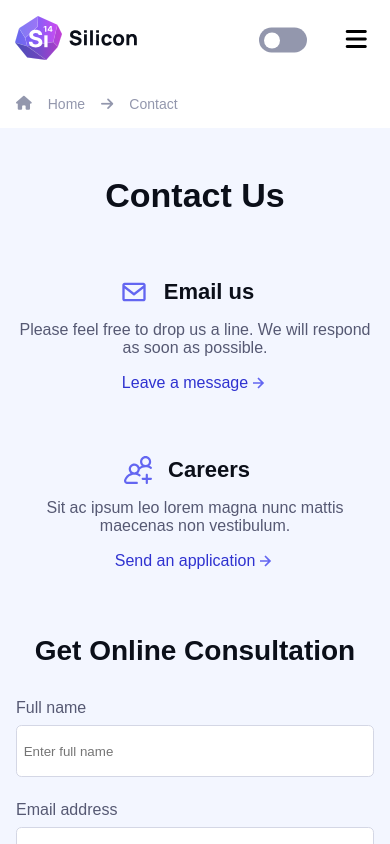
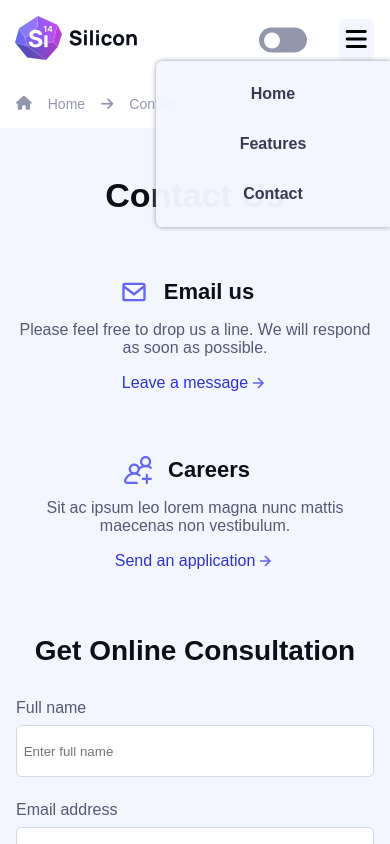
Before and after one commit to asjo-89/Silicon-React, a React (Vite) app: page /contact in a window 390 px wide. Both pictures are taken after a click on the button "Menu". Shown: the top 844 px of the page. Built offline with nearby package versions, Linux system fonts and the light colour scheme.

Commit message:
grund för mobilmeny designad

```diff
--- a/src/components/Header.jsx
+++ b/src/components/Header.jsx
@@ -2,6 +2,7 @@ import React from 'react'
 import SiliconLogo from '../images/silicon.svg'
 import SiliconLogoDark from '../images/silicon-dark.svg'
 import { NavLink, Link } from 'react-router-dom'
+import MobileMenu from './MobileMenu'
 
 const Header = () => {
   return (
@@ -23,10 +24,7 @@ const Header = () => {
                 <i className="fa-regular fa-user"></i>
                 <span>Sign in / up</span>
             </a>
-            <button className="btn-mobile-menu" aria-label="Menu">
-                <i id="mob-menu-light" className="fa-solid fa-bars"></i>
-                <i loading="lazy" id="mob-menu-dark" className="fa-solid fa-bars" style={{color: "#ededed"}}></i>
-            </button>
+            <MobileMenu />
         </div>
     </header>
   )
--- /dev/null
+++ b/src/components/MobileMenu.jsx
@@ -0,0 +1,41 @@
+import React, { useState } from 'react'
+import { Link } from 'react-router-dom'
+
+const MobileMenu = () => {
+    const [isActive, setIsActive] = useState(false)
+
+    const toggleActive = () => {
+        setIsActive(!isActive);
+    }
+
+    const [isOpen, setIsOpen] = useState(false);
+
+    const handleClick = () => {
+        setIsOpen(!isOpen);
+        toggleActive();
+    }
+
+    const closeDropDown = () => {
+        setIsOpen(false);
+    }
+
+  return (
+    <>
+        <div className="dropdown-container">
+            <button className={`btn-mobile-menu ${isActive ? 'menu-active' : ''}`} aria-label="Menu" onClick={handleClick}>
+                <i id="mob-menu-light" className="fa-solid fa-bars"></i>
+                <i loading="lazy" id="mob-menu-dark" className="fa-solid fa-bars" style={{color: "#ededed"}}></i>
+            </button>
+            {isOpen && (
+                <div className="dropdown-menu">
+                    <Link to="/" onClick={closeDropDown}><p>Home</p></Link>
+                    <Link to="/" onClick={closeDropDown}><p>Features</p></Link>
+                    <Link to="/contact" onClick={closeDropDown}><p>Contact</p></Link>
+                </div>
+            )}
+        </div>
+    </>
+  )
+}
+
+export default MobileMenu
--- a/src/contact.css
+++ b/src/contact.css
@@ -7,7 +7,6 @@ header .container-nav {
         display: flex;
         align-items: center;
         gap: .5rem;
-        /* padding-left: .6rem; */
     }
     .prev-page {
         color: var(--color-grey900);
--- a/src/index.css
+++ b/src/index.css
@@ -188,6 +188,52 @@ header .container-nav {
       #mob-menu-dark {
           display: none;
       }
+  }
+  .menu-active {
+    background-color: var(--color-bg-contact);
+    border-radius: .4rem;
+  }
+
+  .drop-down-container {
+    position: relative;
+
+  }
+  .dropdown-menu {
+    width: 60svw;
+    height: auto;
+    display: flex;
+    flex-direction: column;
+    gap: 1rem;
+    justify-content: center;
+    align-items: center;
+    background-color: var(--color-bg-contact);
+    padding: 1rem;
+    position: absolute;
+    right: 0;
+    box-shadow: 0 0 5px var(--color-grey600);
+    border-radius: .4rem  0 0 .4rem;
+    opacity: .97;
+
+    & a {
+        color: var(--color-grey800);
+        text-decoration: none;
+        width: 100%;
+        height: 100%;
+        text-align: center;
+        padding: .5rem;
+        font-weight: 600;
+
+        p {
+
+            transition: all .3s;
+        }
+    }
+    & a:hover {
+        p {
+            transition: all .3s;
+            text-shadow: 0 0 10px var(--color-primary);
+        }
+    }
   }
 }
 
```
